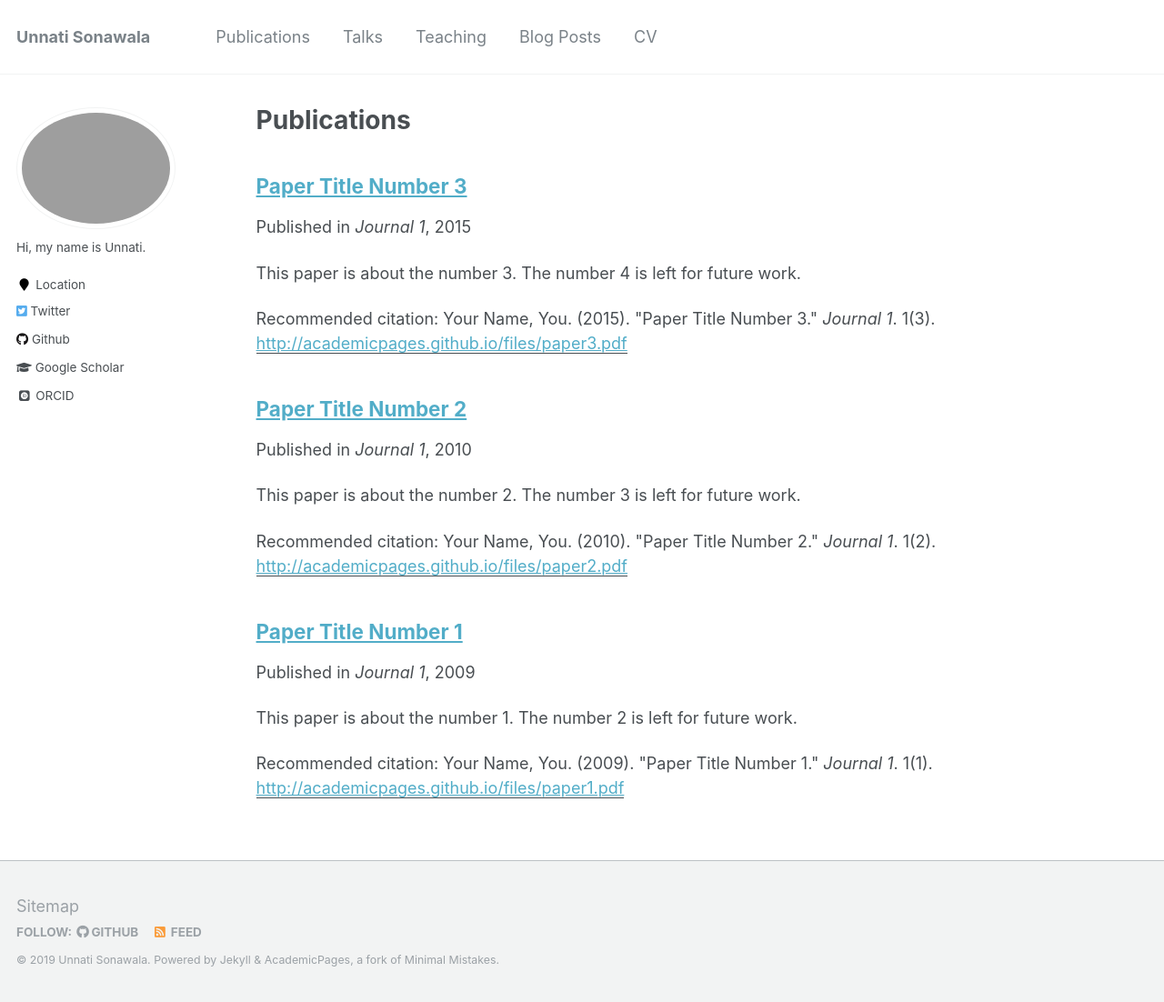
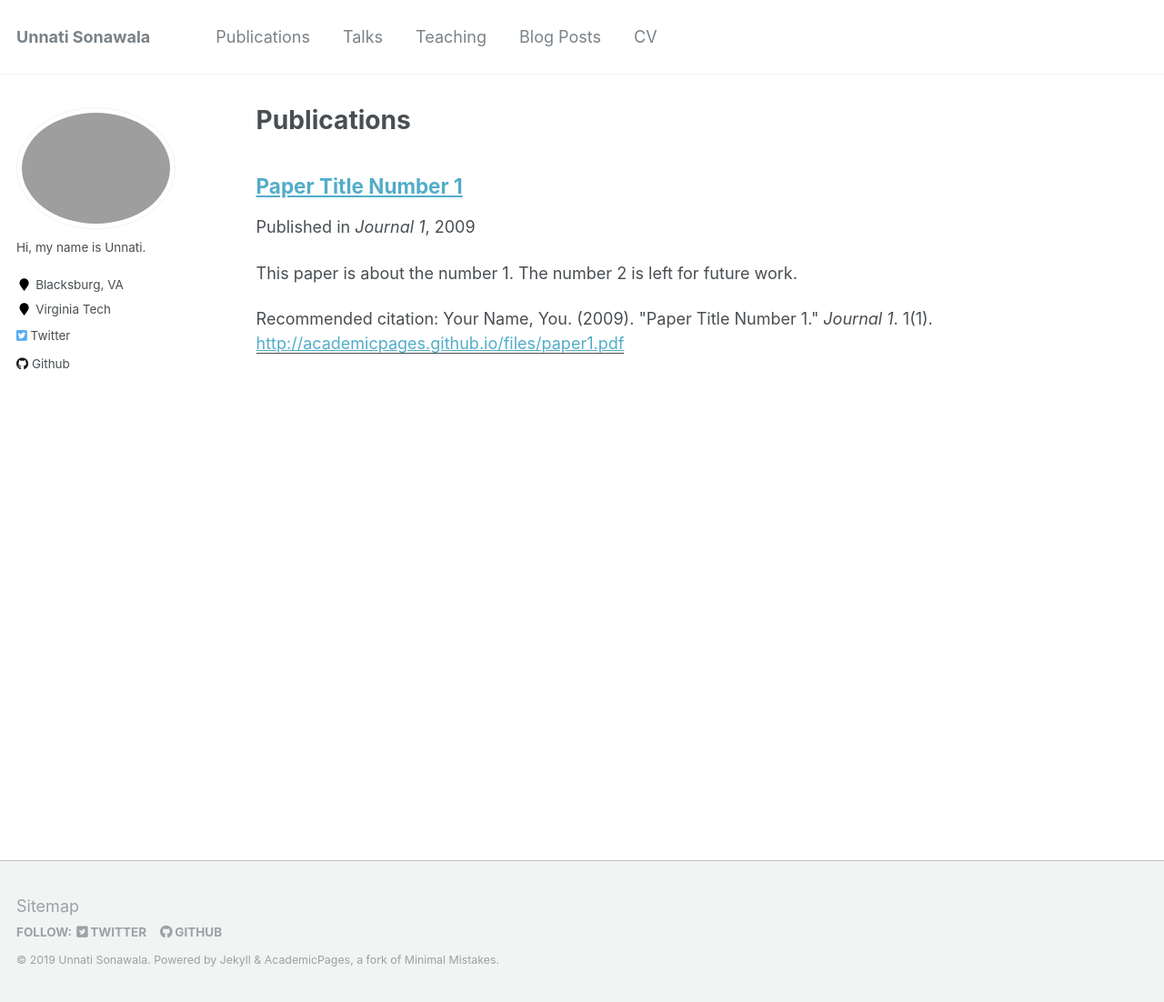
Before and after one commit to unnatisonawala/unnatisonawala.github.io, a Jekyll site: the page built from _pages/publications.md, in a window 1280 px wide and 1102 px high. Shown: the whole window at 91% size. Built offline with Jekyll 4.4.1, drawn with Linux system fonts in a browser that asks for light colours; some web fonts are replaced.

Commit message:
add picture

```diff
--- a/_config.yml
+++ b/_config.yml
@@ -51,7 +51,7 @@
 
 # Social Sharing
 twitter:
-  username               : &twitter
+  username               : "u__progress"
 facebook:
   username               :
   app_id                 :
@@ -77,10 +77,10 @@
   name             :
   avatar           : "profile.png"
   bio              : "Hi, my name is Unnati."
-  location         : "Location"
-  employer         :
+  location         : "Blacksburg, VA"
+  employer         : "Virginia Tech"
   pubmed           :
-  googlescholar    : ""
+  googlescholar    :
   email            :
   researchgate     :  # example: "https://www.researchgate.net/profile/yourprofile"
   uri              :
@@ -96,10 +96,10 @@
   instagram        :
   lastfm           :
   linkedin         :
-  orcid            : "http://orcid.org/yourorcidurl"
+  orcid            :
   pinterest        :
   soundcloud       :
-  stackoverflow    : # http://stackoverflow.com/users/123456/username
+  stackoverflow    :
   steam            :
   tumblr           :
   twitter          : "u__progress"
--- a/_includes/footer.html
+++ b/_includes/footer.html
@@ -14,10 +14,10 @@
     {% if site.author.github %}
       <li><a href="http://github.com/{{ site.author.github }}"><i class="fab fa-github" aria-hidden="true"></i> GitHub</a></li>
     {% endif %}
-    {% if site.author.bitbucket %}
+<!--    {% if site.author.bitbucket %}
       <li><a href="http://bitbucket.org/{{ site.author.bitbucket }}"><i class="fab fa-bitbucket" aria-hidden="true"></i> Bitbucket</a></li>
-    {% endif %}
-    <li><a href="{% if site.atom_feed.path %}{{ site.atom_feed.path }}{% else %}{{ base_path }}/feed.xml{% endif %}"><i class="fa fa-fw fa-rss-square" aria-hidden="true"></i> {{ site.data.ui-text[site.locale].feed_label | default: "Feed" }}</a></li>
+   {% endif %}
+    <li><a href="{% if site.atom_feed.path %}{{ site.atom_feed.path }}{% else %}{{ base_path }}/feed.xml{% endif %}"><i class="fa fa-fw fa-rss-square" aria-hidden="true"></i> {{ site.data.ui-text[site.locale].feed_label | default: "Feed" }}</a></li> -->
   </ul>
 </div>
 
--- a/_publications/2010-10-01-paper-title-number-2.md
+++ /dev/null
@@ -1,15 +0,0 @@
----
-title: "Paper Title Number 2"
-collection: publications
-permalink: /publication/2010-10-01-paper-title-number-2
-excerpt: 'This paper is about the number 2. The number 3 is left for future work.'
-date: 2010-10-01
-venue: 'Journal 1'
-paperurl: 'http://academicpages.github.io/files/paper2.pdf'
-citation: 'Your Name, You. (2010). &quot;Paper Title Number 2.&quot; <i>Journal 1</i>. 1(2).'
----
-This paper is about the number 2. The number 3 is left for future work.
-
-[Download paper here](http://academicpages.github.io/files/paper2.pdf)
-
-Recommended citation: Your Name, You. (2010). "Paper Title Number 2." <i>Journal 1</i>. 1(2).
--- a/_publications/2015-10-01-paper-title-number-3.md
+++ /dev/null
@@ -1,15 +0,0 @@
----
-title: "Paper Title Number 3"
-collection: publications
-permalink: /publication/2015-10-01-paper-title-number-3
-excerpt: 'This paper is about the number 3. The number 4 is left for future work.'
-date: 2015-10-01
-venue: 'Journal 1'
-paperurl: 'http://academicpages.github.io/files/paper3.pdf'
-citation: 'Your Name, You. (2015). &quot;Paper Title Number 3.&quot; <i>Journal 1</i>. 1(3).'
----
-This paper is about the number 3. The number 4 is left for future work.
-
-[Download paper here](http://academicpages.github.io/files/paper3.pdf)
-
-Recommended citation: Your Name, You. (2015). "Paper Title Number 3." <i>Journal 1</i>. 1(3).
```
Also changed, not shown: _pages/about.md (+5 -0 lines), _talks/2014-02-01-talk-2.md (deleted, +0 -13 lines), _talks/2014-03-01-talk-3.md (deleted, +0 -11 lines), images/IMG_0486.png (deleted), images/profile1.png (added), 6 other files.
